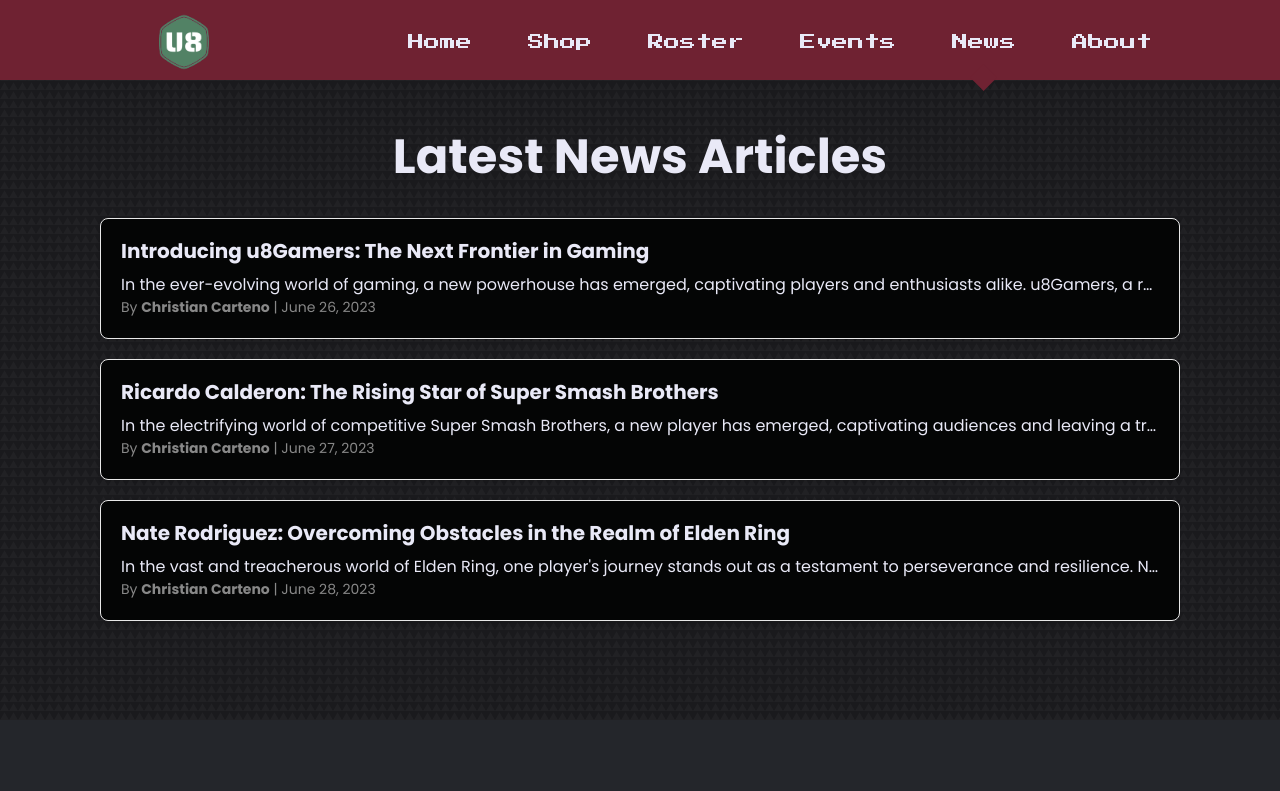
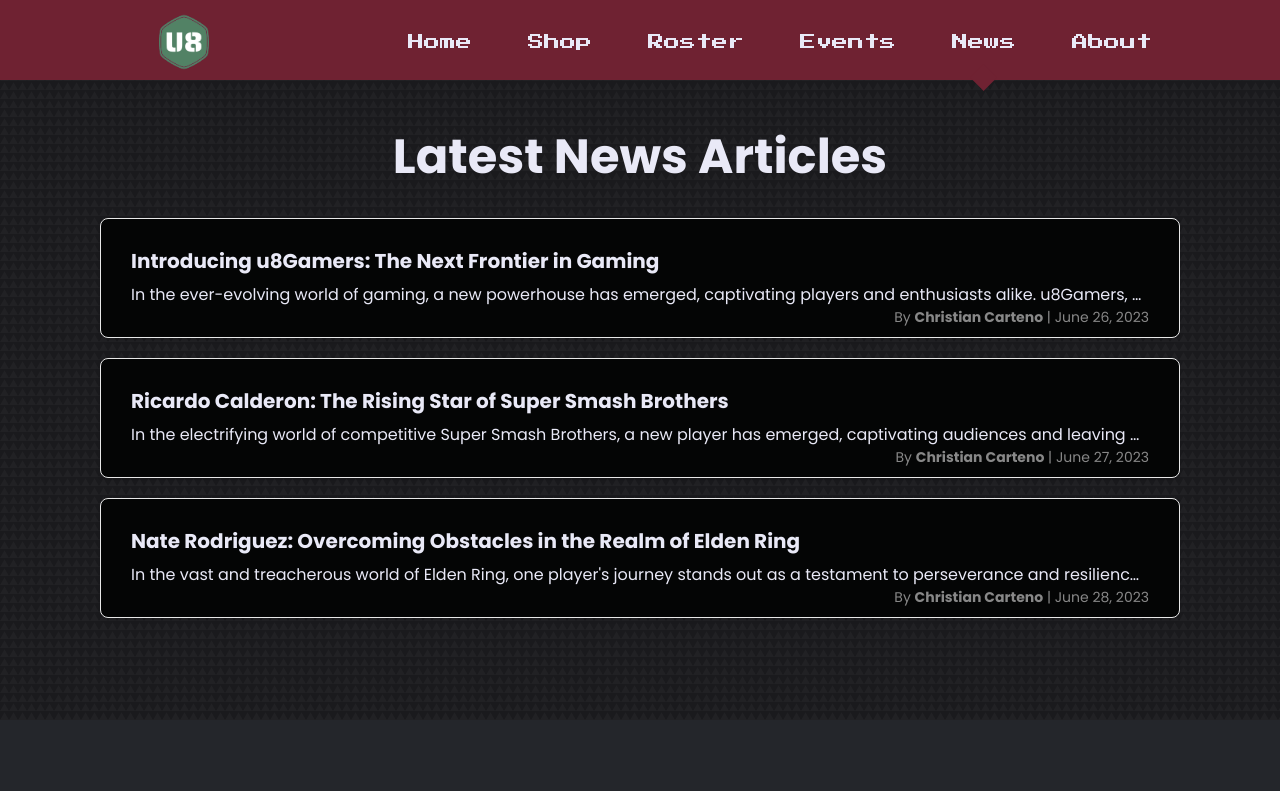
Before and after one commit to ChrisCarteno/u8gamers, a React (Create React App) app: page /news in a window 1280 px wide. Shown: the top 791 px of the page. Built offline with nearby package versions, Linux system fonts and the light colour scheme.

Commit message:
worked on adding some styling

```diff
--- a/src/components/newsarticle.css
+++ b/src/components/newsarticle.css
@@ -1,3 +1,34 @@
-.news-article{
-    padding-top: 10rem;
-}
+  .article {
+    margin-left: auto;
+    margin-right: auto;
+    margin-bottom: 20px;
+    width: 100%;
+    border-radius: 8px;
+    box-shadow: 0 2px 4px rgba(0, 0, 0, 0.1);
+    border: 1px solid #e8e8e8;
+    background-color: #040505;
+    padding: 30px;
+    transition: box-shadow 0.3s ease-in-out;
+    max-width: 1080px;
+  }
+  .articleTitle {
+    font-size: 20px;
+    font-weight: bold;
+  }
+
+  .articleContent {
+    margin-top: 10px;
+  }
+
+  .article-author {
+    font-weight: bold;
+  }
+
+  .main__news{
+    margin-top: 8rem;
+  }
+
+  .news__title{
+    margin-bottom: 2rem;
+    text-align: center;
+  }
--- a/src/pages/news/news.css
+++ b/src/pages/news/news.css
@@ -17,8 +17,8 @@
   max-width: 1080px;
 }
 
-.article:hover {
-  box-shadow: 0 4px 8px rgba(0, 0, 0, 0.2);
+.news-articles .article:hover {
+  box-shadow: 8px 18px 18px rgba(223, 67, 67, 0.2);
 }
 
 .article-title {
@@ -36,6 +36,7 @@
 .article-info {
   color: #888;
   font-size: 14px;
+  float: right;
 }
 
 .article-author {
```
Also changed, not shown: src/components/NewsArticle.jsx (+5 -11 lines), src/pages/news/News.jsx (+1 -9 lines).
